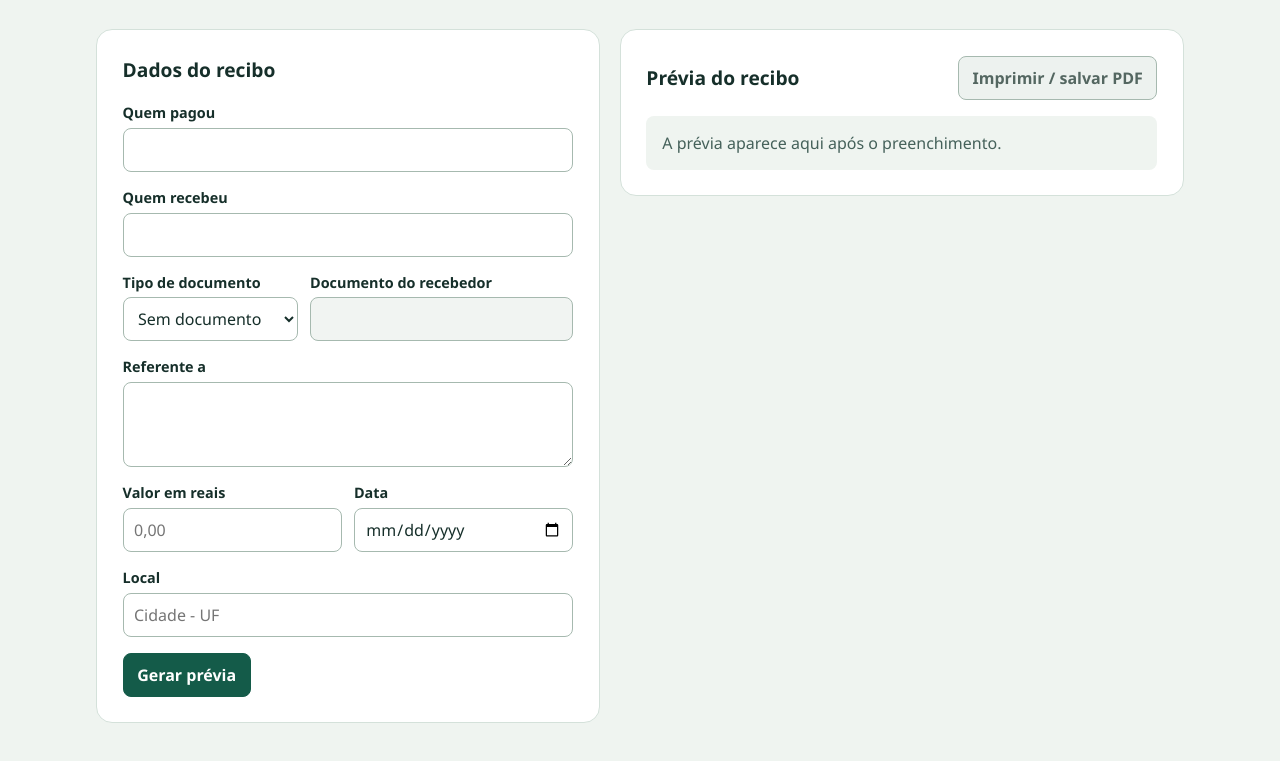
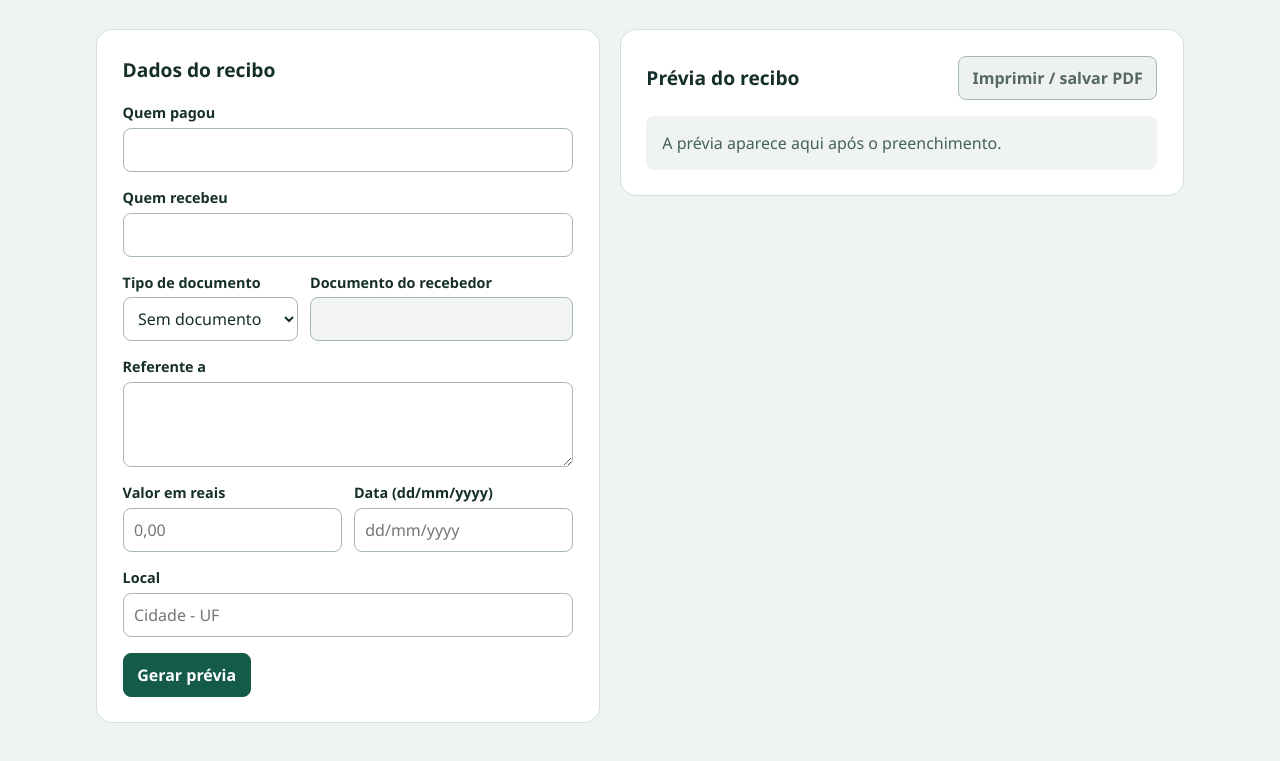
Before and after one commit to Luanhotlinebr/gerador-de-recibos, a plain HTML site: page index.html in a window 1280 px wide. Shown: the part 151-912 px from the top of the page. Drawn offline with Linux system fonts and the light colour scheme.

Commit message:
fix: corrigir inputmode do campo data do form

```diff
--- a/index.html
+++ b/index.html
@@ -56,8 +56,8 @@
               <span class="error" id="amount-error"></span>
             </div>
             <div class="field">
-              <label for="date">Data</label>
-              <input id="date" type="date" min="0001-01-01" max="9999-12-31" required aria-describedby="date-error">
+              <label for="date">Data (dd/mm/yyyy)</label>
+              <input id="date" type="text" inputmode="numeric" placeholder="dd/mm/yyyy" required aria-describedby="date-error">
               <span class="error" id="date-error"></span>
             </div>
           </div>
```
